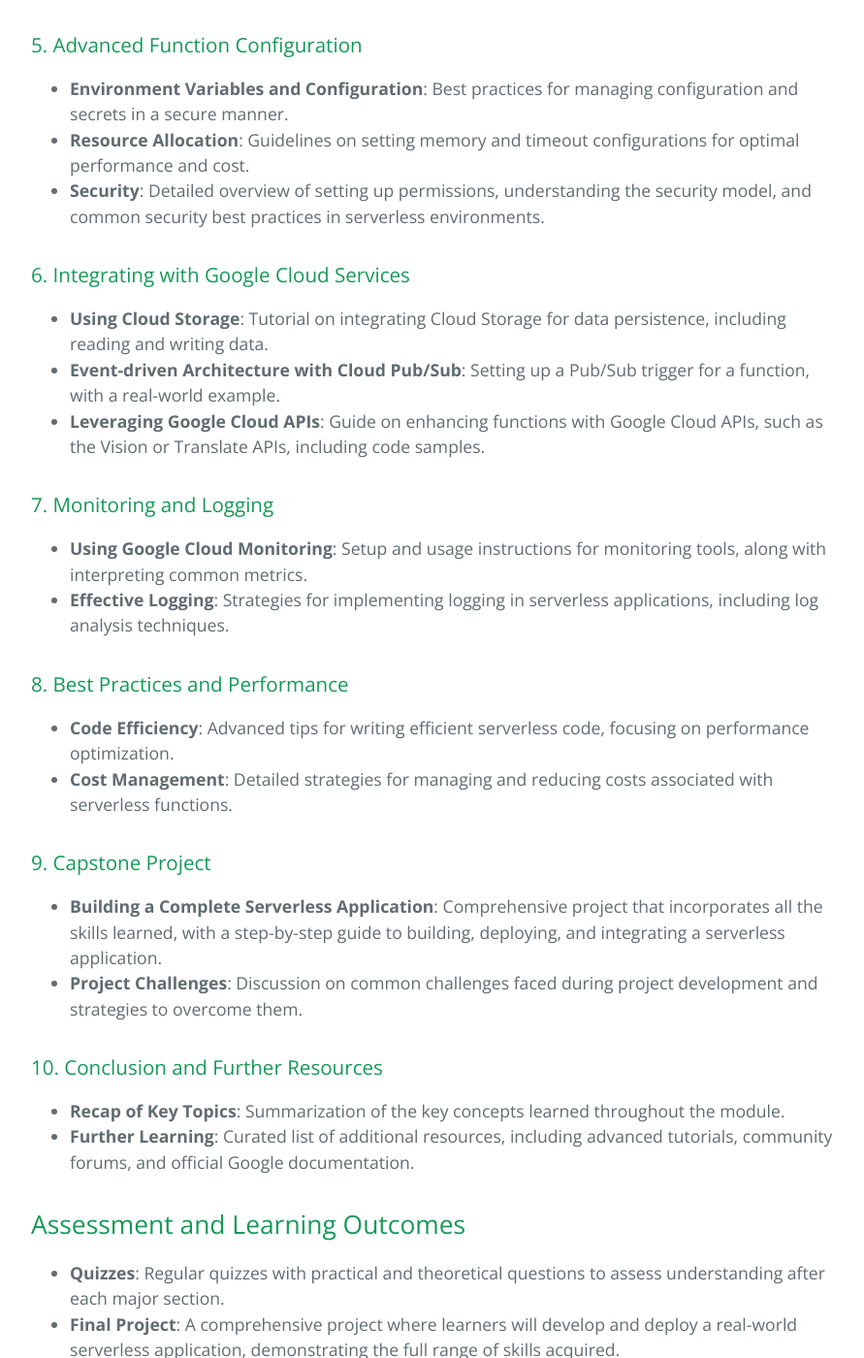
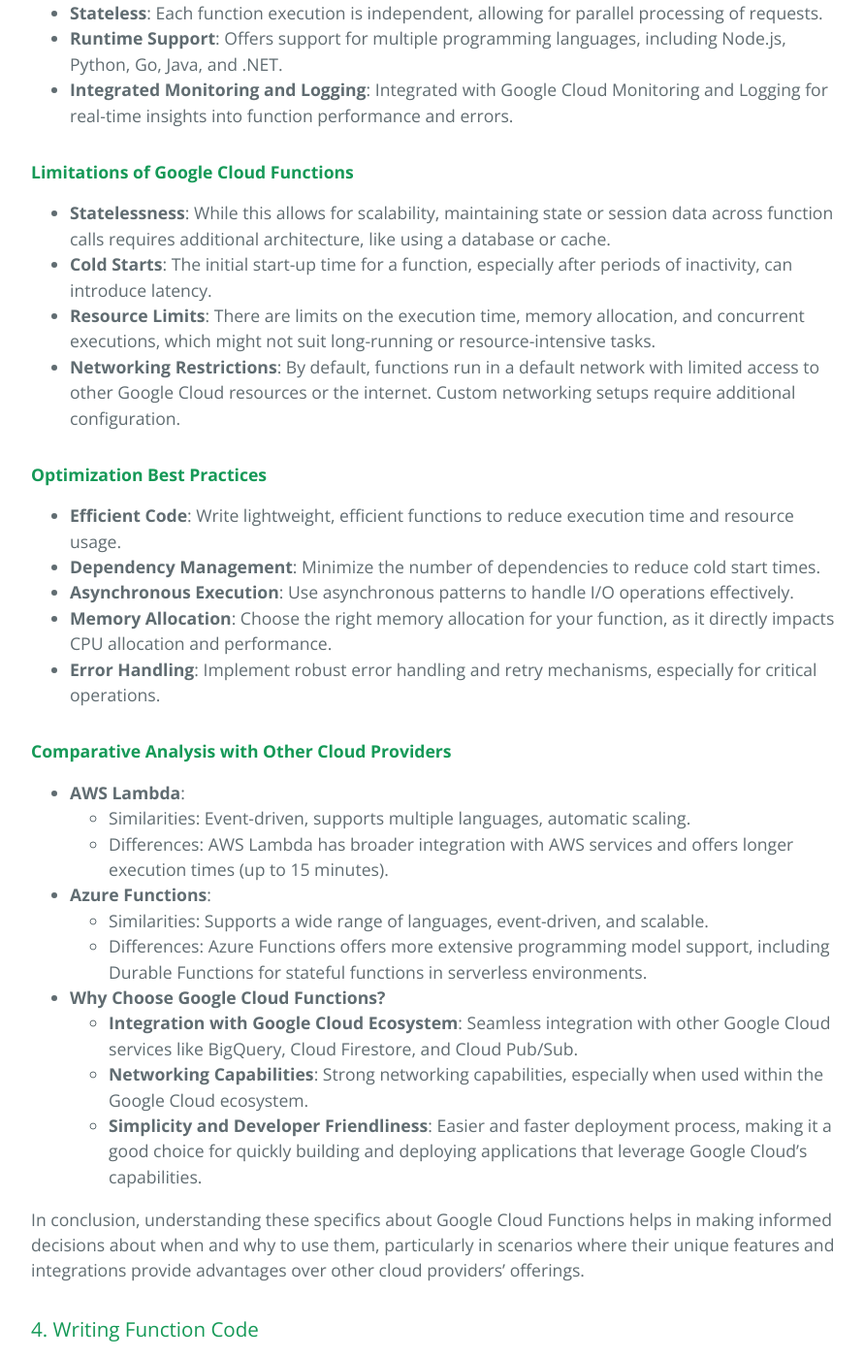
Before and after one commit to learning-software-engineering/learning-software-engineering.github.io, a Jekyll site: the page built from Topics/Tech_Stacks/Google_Cloud.md, in a window 1280 px wide and 1400 px high, scrolled down 2778 px. Shown: the whole window at 97% size, without its empty margins (192-1083 px from the left). Built offline with Jekyll 4.4.1, drawn with Linux system fonts in a browser that asks for light colours; our own code applies the rules of GitHub Pages for plain Markdown files; some of the changed text lies outside the part shown.

Commit message:
Update Google_Cloud.md
Updated the informations based on Leo's comment

```diff
--- a/Topics/Tech_Stacks/Google_Cloud.md
+++ b/Topics/Tech_Stacks/Google_Cloud.md
@@ -54,6 +54,43 @@
 - **Understanding Triggers**: In-depth explanation of different triggers (HTTP, Cloud Pub/Sub, etc.), including practical examples.
 - **Function Deployment**: Detailed guide on deploying functions through the console and command-line interface, including common pitfalls and how to avoid them.
 
+#### **Features, Limitations, and Best Practices:**
+
+#### **Detailed Features of Google Cloud Functions**
+- **Event-Driven and Asynchronous Execution**: Functions can be triggered by various events from Google Cloud services like Cloud Storage, Pub/Sub, or direct HTTP requests.
+- **Scalability**: Automatically scales based on the number of requests, without manual scaling.
+- **Stateless**: Each function execution is independent, allowing for parallel processing of requests.
+- **Runtime Support**: Offers support for multiple programming languages, including Node.js, Python, Go, Java, and .NET.
+- **Integrated Monitoring and Logging**: Integrated with Google Cloud Monitoring and Logging for real-time insights into function performance and errors.
+
+#### **Limitations of Google Cloud Functions**
+- **Statelessness**: While this allows for scalability, maintaining state or session data across function calls requires additional architecture, like using a database or cache.
+- **Cold Starts**: The initial start-up time for a function, especially after periods of inactivity, can introduce latency.
+- **Resource Limits**: There are limits on the execution time, memory allocation, and concurrent executions, which might not suit long-running or resource-intensive tasks.
+- **Networking Restrictions**: By default, functions run in a default network with limited access to other Google Cloud resources or the internet. Custom networking setups require additional configuration.
+
+#### **Optimization Best Practices**
+- **Efficient Code**: Write lightweight, efficient functions to reduce execution time and resource usage.
+- **Dependency Management**: Minimize the number of dependencies to reduce cold start times.
+- **Asynchronous Execution**: Use asynchronous patterns to handle I/O operations effectively.
+- **Memory Allocation**: Choose the right memory allocation for your function, as it directly impacts CPU allocation and performance.
+- **Error Handling**: Implement robust error handling and retry mechanisms, especially for critical operations.
+
+#### **Comparative Analysis with Other Cloud Providers**
+- **AWS Lambda**:
+  - Similarities: Event-driven, supports multiple languages, automatic scaling.
+  - Differences: AWS Lambda has broader integration with AWS services and offers longer execution times (up to 15 minutes).
+- **Azure Functions**:
+  - Similarities: Supports a wide range of languages, event-driven, and scalable.
+  - Differences: Azure Functions offers more extensive programming model support, including Durable Functions for stateful functions in serverless environments.
+- **Why Choose Google Cloud Functions?**
+  - **Integration with Google Cloud Ecosystem**: Seamless integration with other Google Cloud services like BigQuery, Cloud Firestore, and Cloud Pub/Sub.
+  - **Networking Capabilities**: Strong networking capabilities, especially when used within the Google Cloud ecosystem.
+  - **Simplicity and Developer Friendliness**: Easier and faster deployment process, making it a good choice for quickly building and deploying applications that leverage Google Cloud's capabilities.
+
+In conclusion, understanding these specifics about Google Cloud Functions helps in making informed decisions about when and why to use them, particularly in scenarios where their unique features and integrations provide advantages over other cloud providers' offerings.
+
+
 ### 4. Writing Function Code
 - **Supported Languages**: Overview of languages and runtimes supported, with recommendations based on different use cases.
 - **Function Development**: Step-by-step guide on writing serverless functions, covering a range of scenarios from simple data processing to complex integrations.
```
